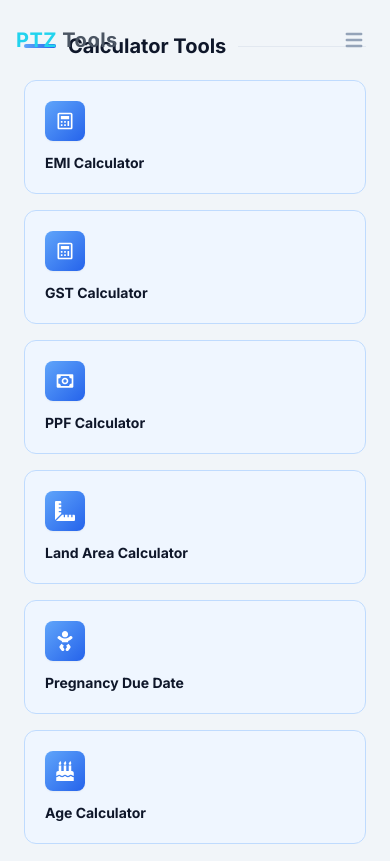
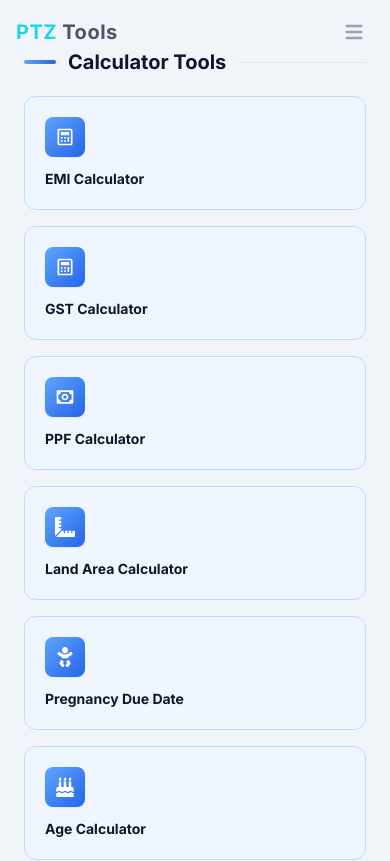
Before and after one commit to deepakgitofficial/ptz-tools, a React (Vite) app: page / in a window 390 px wide. Shown: the top 861 px of the page. Built offline with nearby package versions, Linux system fonts and the light colour scheme.

Commit message:
update nav

```diff
--- a/src/components/Navbar.jsx
+++ b/src/components/Navbar.jsx
@@ -30,7 +30,7 @@ const Navbar = () => {
     return (
         <nav className={`fixed top-0 left-0 right-0 z-[100] transition-all duration-300 ${scrolled
             ? 'bg-[var(--bg-dark)]/90 backdrop-blur-md py-3 border-b border-white/10'
-            : 'bg-transparent py-5'
+            : 'bg-transparent py-3'
             }`}>
             <div className="max-w-7xl mx-auto px-4 sm:px-6 lg:px-8">
                 <div className="flex justify-between items-center">
--- a/src/pages/Home.jsx
+++ b/src/pages/Home.jsx
@@ -131,7 +131,7 @@ const Home = () => {
       </section> */}
 
       {/* ── Tool Groups ─────────────────────────────────────────────── */}
-      <section className=" mx-auto px-6 md:px-12 pb-16 space-y-12 tool-groups md:mt-20 mt-8">
+      <section className=" mx-auto px-6 md:px-12 pb-16 space-y-12 tool-groups md:mt-24 mt-12 ">
         {toolGroups.map((group, gi) => (
           <div key={gi}>
             {/* Group heading */}
```
